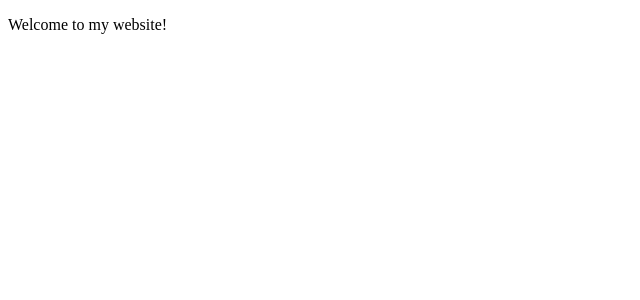
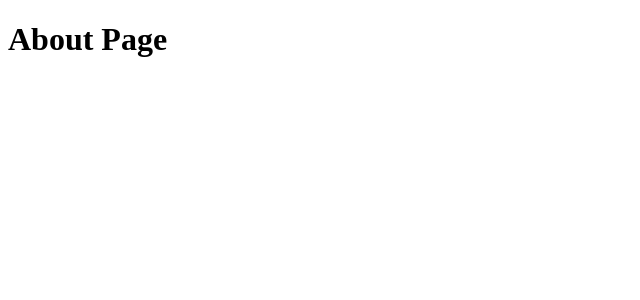
Before and after one commit to thomasmendez/personal-website-s3, a React app: page /about in a window 1280 px wide. Shown: the top 300 px of the page, without its empty margins (0-640 px from the left). Built offline with nearby package versions, Linux system fonts and the light colour scheme.

Commit message:
Added routing

```diff
--- a/package.json
+++ b/package.json
@@ -26,7 +26,8 @@
   "packageManager": "yarn@3.1.0",
   "dependencies": {
     "react": "^17.0.2",
-    "react-dom": "^17.0.2"
+    "react-dom": "^17.0.2",
+    "react-router-dom": "^6.0.2"
   },
   "devDependencies": {
     "@babel/core": "^7.16.0",
--- a/src/App.jsx
+++ b/src/App.jsx
@@ -1,14 +1,25 @@
 import React from 'react';
-import Welcome from './components/Welcome';
+import {
+  BrowserRouter as Router,
+  useRoutes,
+} from 'react-router-dom';
+import Home from './views/Home';
+import About from './views/About';
+import Error from './views/Error';
 
-function App() {
-  return (
-    <div className="App">
-      <header className="App-header">
-        <Welcome />
-      </header>
-    </div>
-  );
-}
+const AppRoutes = () => {
+  const routes = useRoutes([
+    { path: '/', exact: true, element: <Home /> },
+    { path: '/about', exact: true, element: <About /> },
+    { path: '*', element: <Error errorCode={404} /> },
+  ]);
+  return routes;
+};
+
+const App = () => (
+  <Router>
+    <AppRoutes />
+  </Router>
+);
 
 export default App;
--- /dev/null
+++ b/src/views/About.jsx
@@ -0,0 +1,9 @@
+import React from 'react';
+
+const About = () => (
+  <>
+    <h1>About Page</h1>
+  </>
+);
+
+export default About;
--- /dev/null
+++ b/src/views/Error.jsx
@@ -0,0 +1,18 @@
+import React from 'react';
+
+const Error = ({ errorCode }) => {
+  let message = '';
+  if (errorCode === 404) {
+    message = 'Not Found';
+  }
+  return (
+    <>
+      <h1>
+        {errorCode}
+        {' '}
+        {message}
+      </h1>
+    </>
+  );
+};
+export default Error;
--- /dev/null
+++ b/src/views/Home.jsx
@@ -0,0 +1,9 @@
+import React from 'react';
+
+const Home = () => (
+  <>
+    <h1>Home</h1>
+  </>
+);
+
+export default Home;
--- a/webpack.dev.js
+++ b/webpack.dev.js
@@ -12,7 +12,8 @@ module.exports = {
     port: 8080,
     hot: true,
     open: true,
-    watchFiles: ['src/**/*.js', 'src/**/*.jsx'],
+    historyApiFallback: true,
+    watchFiles: ['src/**/*.js', 'src/**/*.jsx', 'src/**/*'],
     devMiddleware: {
       writeToDisk: true,
     },
```
Also changed, not shown: .eslintrc.js, .pnp.cjs, 1 other file (tests, documents, lock files or other folders).
